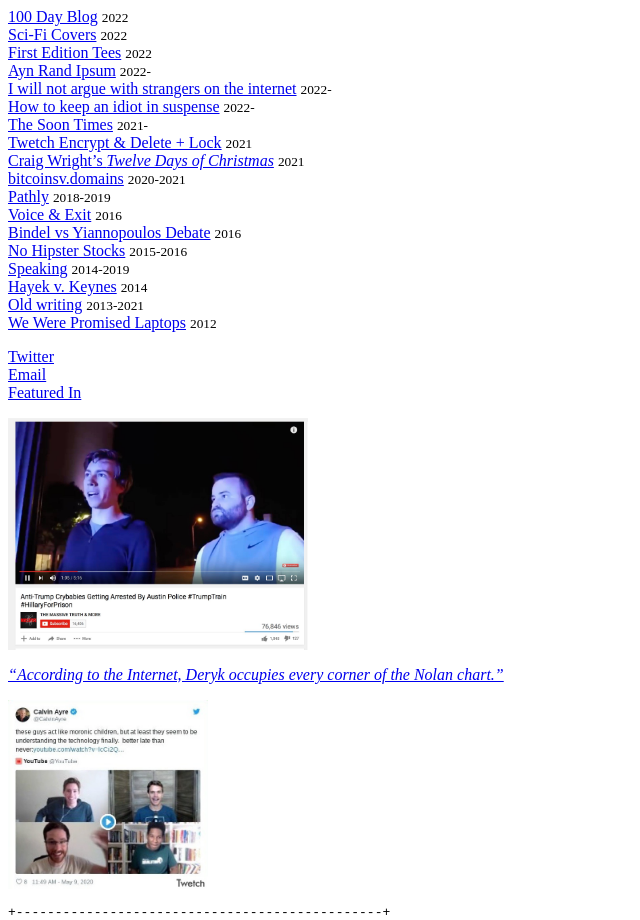
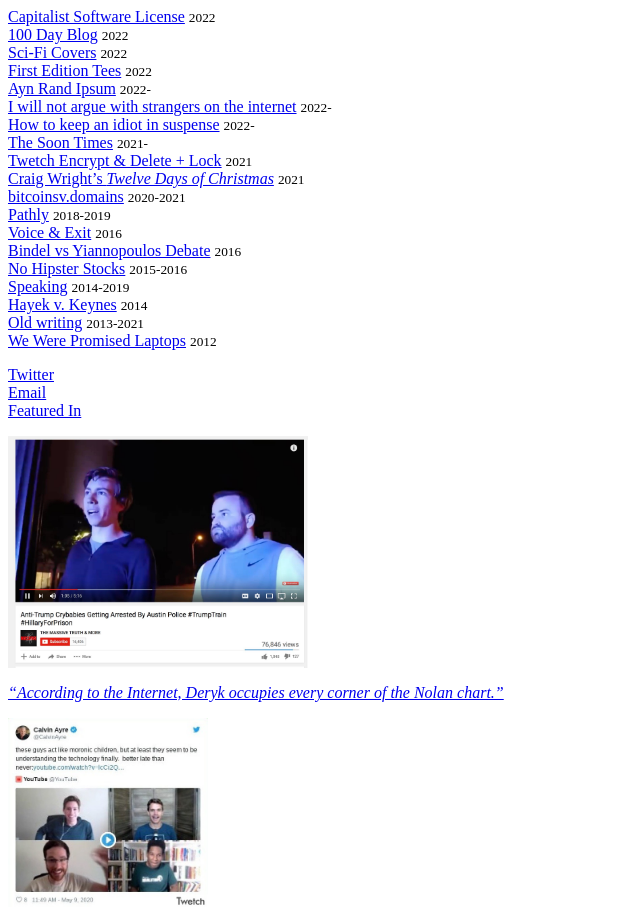
Before and after one commit to dmkgll/dmkgll, a Jekyll site: the page built from index.md, in a window 1280 px wide. Shown: the top 920 px of the page, without its empty margins (0-640 px from the left). Built offline with Jekyll 4.4.1, drawn with Linux system fonts in a browser that asks for light colours.

Commit message:
Update index.md

```diff
--- a/index.md
+++ b/index.md
@@ -7,6 +7,7 @@
     padding: 0;
 }</style>
 
+- [Capitalist Software License](/) <small>2022</small>
 - [100 Day Blog](/fet) <small>2022</small>
 - [Sci-Fi Covers](/fet) <small>2022</small>
 - [First Edition Tees](/fet) <small>2022</small>
```
